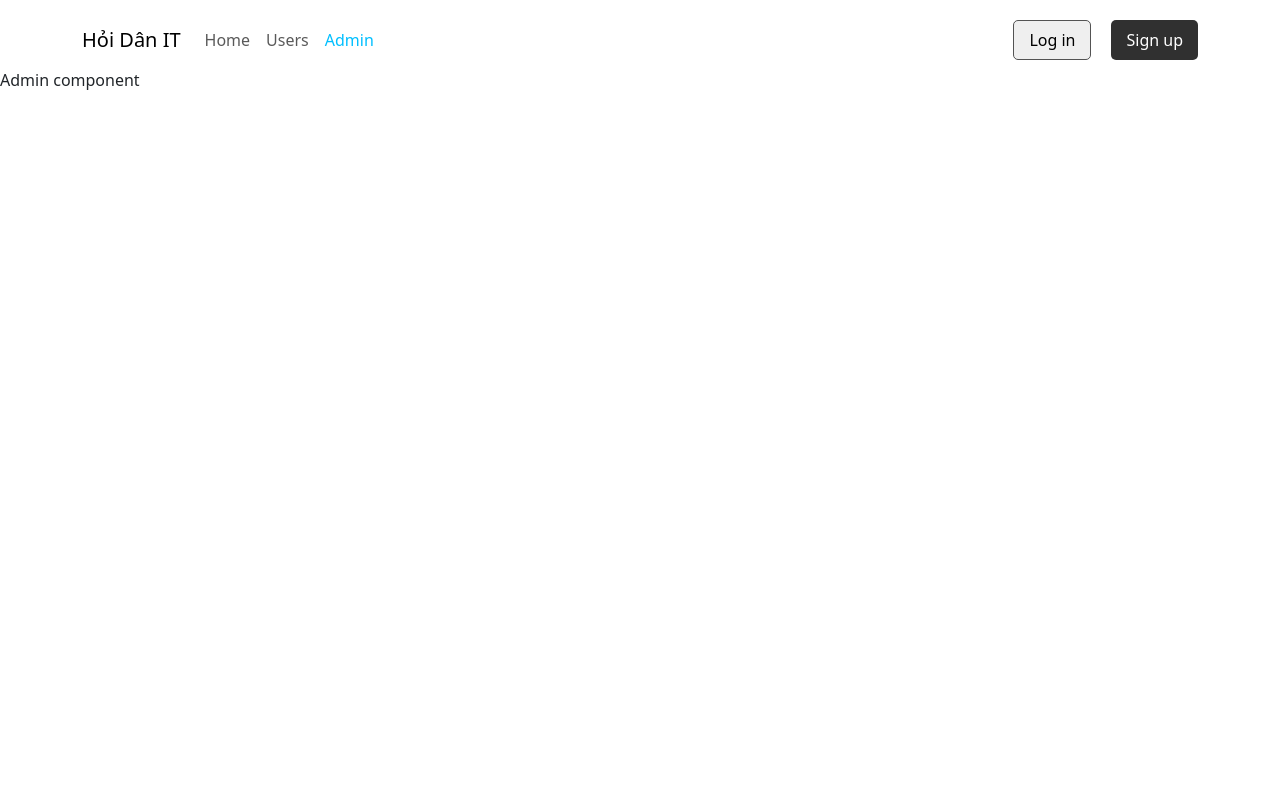
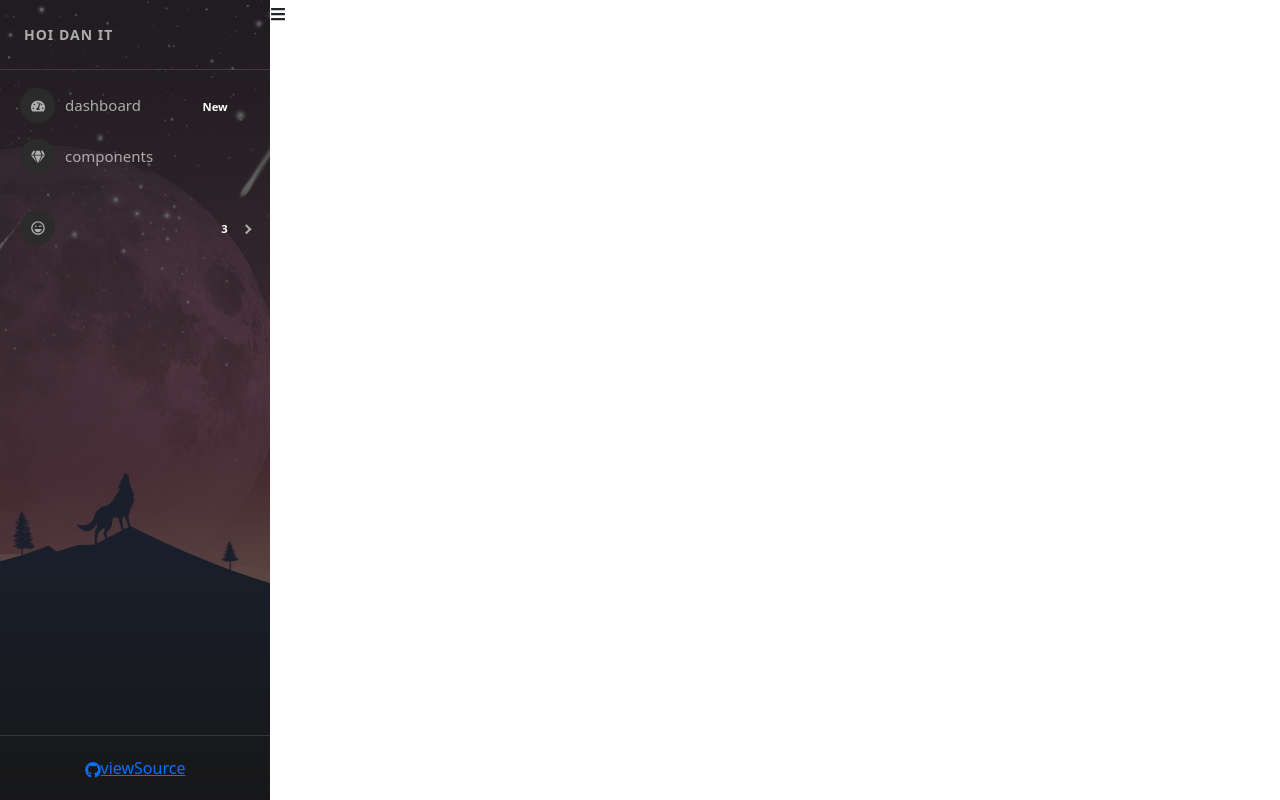
Before and after one commit to daoquyen3704/Quiz_ReactHook, a React (Create React App) app: page /admins in a window 1280 px wide. Built offline with nearby package versions, Linux system fonts and the light colour scheme.

Commit message:
design admin sidebar

```diff
--- a/package.json
+++ b/package.json
@@ -10,6 +10,8 @@
     "react": "18.2.0",
     "react-bootstrap": "2.4.0",
     "react-dom": "18.2.0",
+    "react-icons": "4.4.0",
+    "react-pro-sidebar": "0.7.1",
     "react-redux": "8.0.1",
     "react-router-dom": "6.3.0",
     "react-scripts": "5.0.1",
--- a/src/components/Admin/Admin.js
+++ b/src/components/Admin/Admin.js
@@ -1,6 +1,19 @@
+import SideBar from "./SideBar";
+import './Admin.scss';
+import { FaBars } from "react-icons/fa";
+import { useState } from "react";
+
 const Admin = (props) => {
+    const [collapsed, setCollapsed] = useState(false);
     return (
-        <div>Admin component</div>
+        <div className="admin-container">
+            <div className="admin-sidebar">
+                <SideBar collapsed={collapsed}/>
+            </div>
+            <div className="admin-content">
+                <FaBars onClick={() => setCollapsed(!collapsed)}/>
+            </div>
+        </div>
     )
 }
 export default Admin;
--- /dev/null
+++ b/src/components/Admin/Admin.scss
@@ -0,0 +1,8 @@
+.admin-container {
+    display: flex;
+    .admin-sidebar {
+        .pro-sidebar {
+            height: 100vh !important;
+        }
+    }
+}
--- /dev/null
+++ b/src/components/Admin/SideBar.js
@@ -0,0 +1,91 @@
+import 'react-pro-sidebar/dist/css/styles.css';
+import {
+    ProSidebar,
+    Menu,
+    MenuItem,
+    SubMenu,
+    SidebarHeader,
+    SidebarFooter,
+    SidebarContent,
+} from 'react-pro-sidebar';
+
+import { FaTachometerAlt, FaGem, FaList, FaGithub, FaRegLaughWink, FaHeart } from 'react-icons/fa';
+import sidebarBg from '../../assets/bg2.jpg';
+
+const SideBar = (props) => {
+    const { image, collapsed, toggled, handleToggleSidebar } = props;
+
+    return (
+        <>
+            <ProSidebar
+                image={sidebarBg}
+                collapsed={collapsed}
+                toggled={toggled}
+                breakPoint="md"
+                onToggle={handleToggleSidebar}
+            >
+                <SidebarHeader>
+                    <div
+                        style={{
+                            padding: '24px',
+                            textTransform: 'uppercase',
+                            fontWeight: 'bold',
+                            fontSize: 14,
+                            letterSpacing: '1px',
+                            overflow: 'hidden',
+                            textOverflow: 'ellipsis',
+                            whiteSpace: 'nowrap',
+                        }}
+                    >
+                        Hoi Dan IT
+                    </div>
+                </SidebarHeader>
+
+                <SidebarContent>
+                    <Menu iconShape="circle">
+                        <MenuItem
+                            icon={<FaTachometerAlt />}
+                            suffix={<span className="badge red">New</span>}
+                        >
+                            dashboard
+                        </MenuItem>
+                        <MenuItem icon={<FaGem />}> components </MenuItem>
+                    </Menu>
+                    <Menu iconShape="circle">
+                        <SubMenu
+                            suffix={<span className="badge yellow">3</span>}
+                            icon={<FaRegLaughWink />}
+                        >
+                            <MenuItem> 1</MenuItem>
+                            <MenuItem> 2</MenuItem>
+                            <MenuItem> 3</MenuItem>
+                        </SubMenu>
+
+                    </Menu>
+                </SidebarContent>
+
+                <SidebarFooter style={{ textAlign: 'center' }}>
+                    <div
+                        className="sidebar-btn-wrapper"
+                        style={{
+                            padding: '20px 24px',
+                        }}
+                    >
+                        <a
+                            href="https://github.com/azouaoui-med/react-pro-sidebar"
+                            target="_blank"
+                            className="sidebar-btn"
+                            rel="noopener noreferrer"
+                        >
+                            <FaGithub />
+                            <span style={{ whiteSpace: 'nowrap', textOverflow: 'ellipsis', overflow: 'hidden' }}>
+                                viewSource
+                            </span>
+                        </a>
+                    </div>
+                </SidebarFooter>
+            </ProSidebar>
+        </>
+    )
+}
+export default SideBar;
--- a/src/index.js
+++ b/src/index.js
@@ -23,9 +23,9 @@ root.render(
         <Route path="/" element={<App />} >
           <Route index element={<HomePage />} />
           <Route path="users" element={<User />} />
-          <Route path="admins" element={<Admin />} />
 
         </Route>
+        <Route path="admins" element={<Admin />} />
 
       </Routes>
     </BrowserRouter>
```
Also changed, not shown: src/assets/bg2.jpg (added), 1 other file (tests, documents, lock files or other folders).
